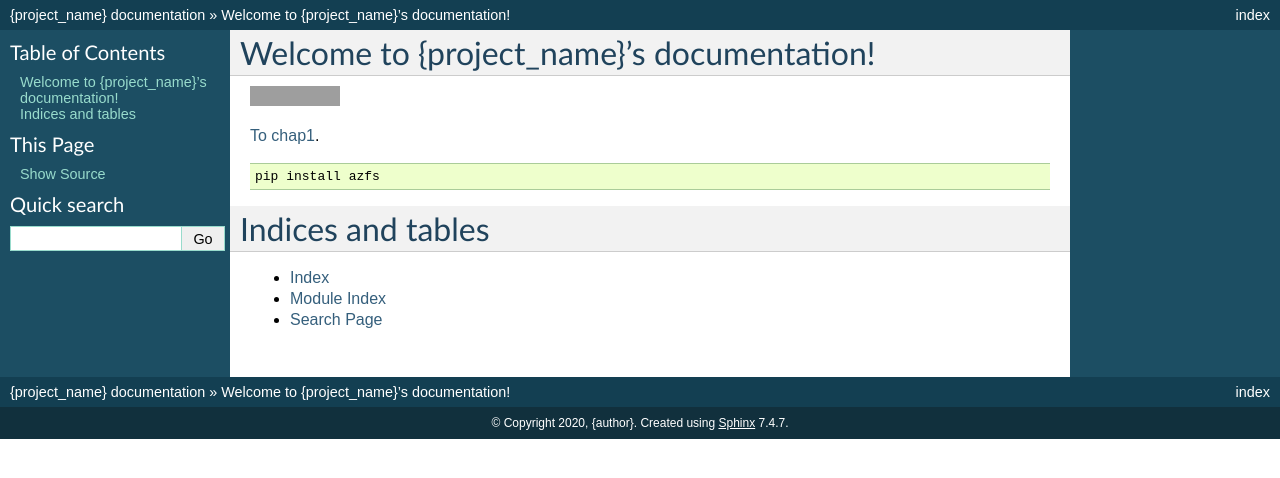
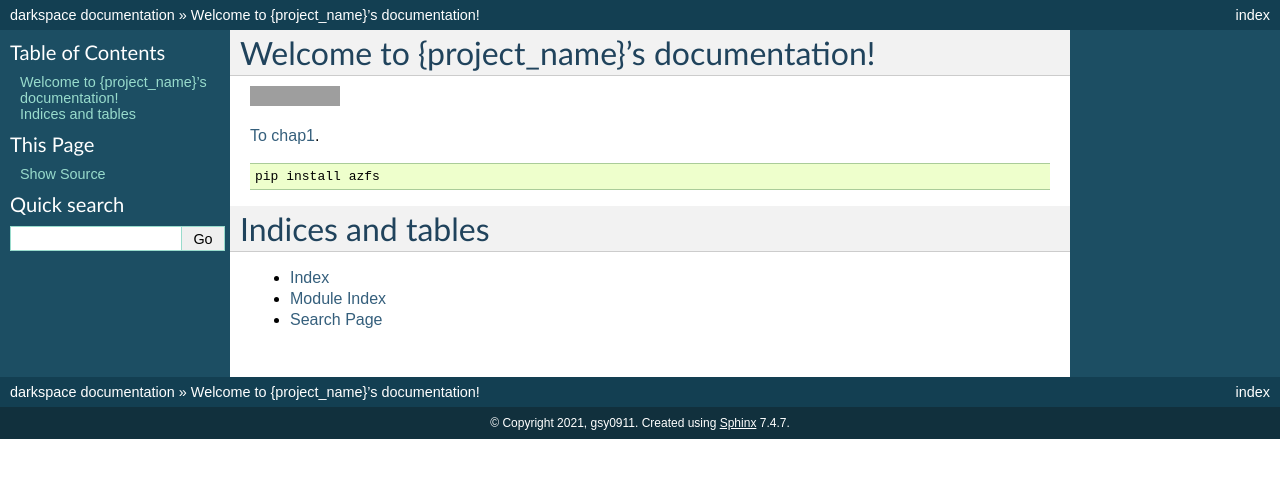
Before and after one commit to gsy0911/darkspace, a Sphinx documentation site: the page built from docs/index.rst, in a window 1280 px wide. Shown: the top 478 px of the page. Built offline with Sphinx 7.4.7, drawn with Linux system fonts in a browser that asks for light colours; pages that are not in the unit, such as notebooks, are missing from menus; grey boxes are pictures that could not be loaded.

```diff
--- a/docs/conf.py
+++ b/docs/conf.py
@@ -17,9 +17,9 @@
 
 # -- Project information -----------------------------------------------------
 
-project = '{project_name}'
-copyright = '2020, {author}'
-author = '{author}'
+project = 'darkspace'
+copyright = '2021, gsy0911'
+author = 'gsy0911'
 
 
 # -- General configuration ---------------------------------------------------
--- a/pyproject.toml
+++ b/pyproject.toml
@@ -1,8 +1,8 @@
 [tool.poetry]
-name = "{project_name}"
+name = "darkspace"
 version = "0.1.0"
 description = ""
-authors = ["{your_name} <{your_email}>"]
+authors = ["gsy0911 <yoshiki0911@gmail.com>"]
 
 [tool.poetry.dependencies]
 python = "^3.9"
```
Also changed, not shown: README.md (+1 -30 lines), setup.py (+8 -10 lines), darkspace/__init__.py (added), 1 other file.
